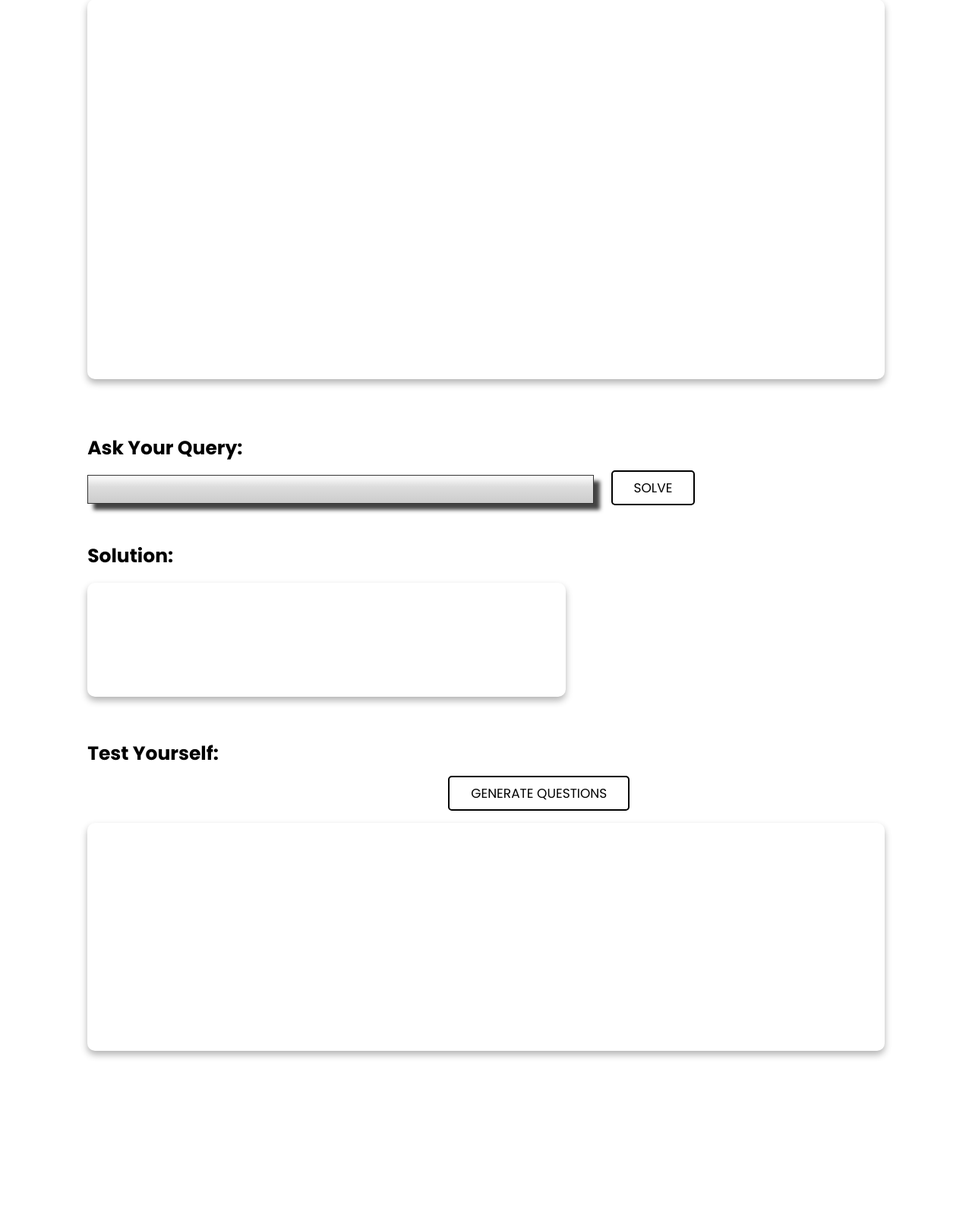
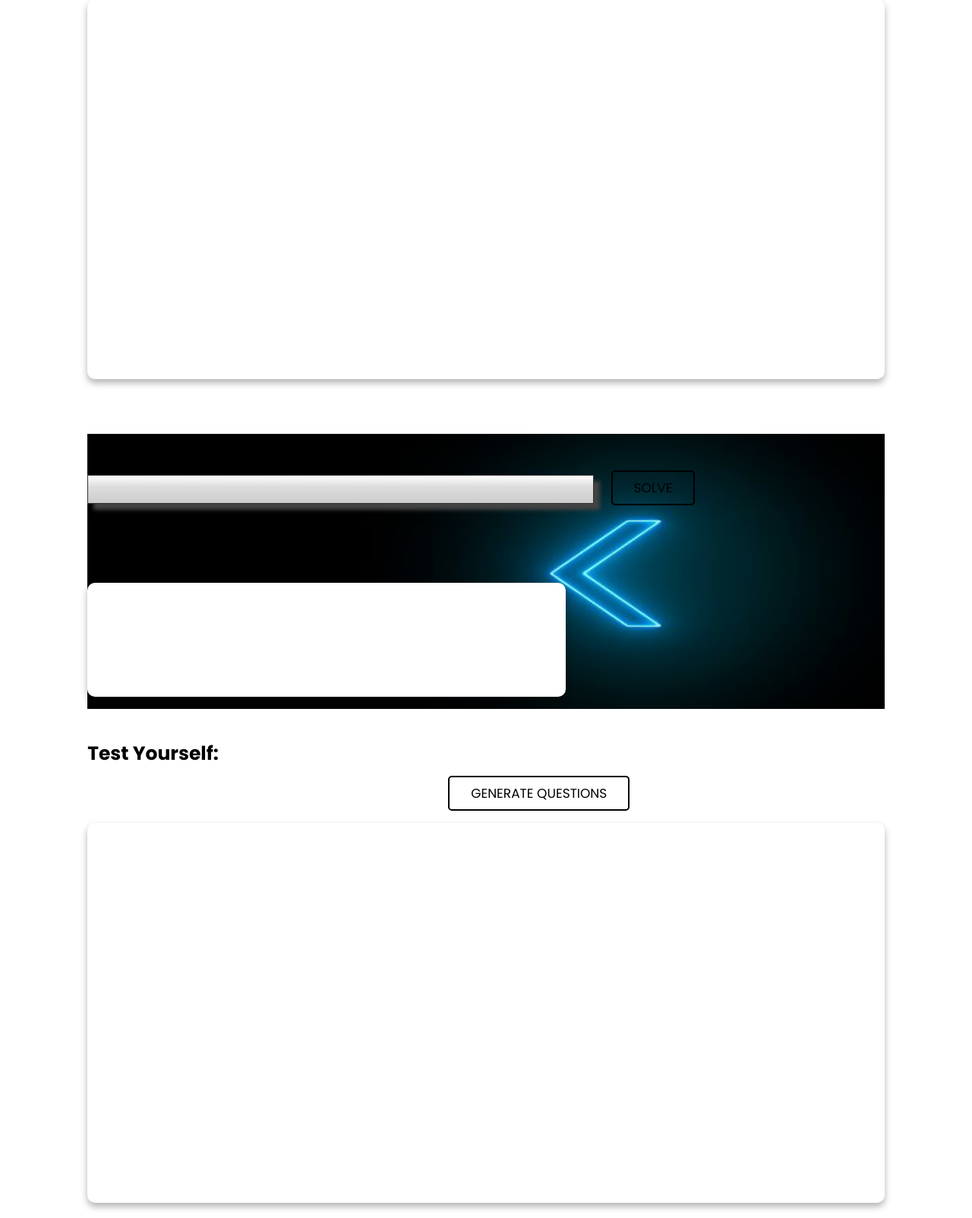
Before and after one commit to Shiva250503ss/LISA, a Flask app: page /live in a window 1280 px wide. Shown: the part 891-2494 px from the top of the page at 76% size. Before the commit the page ends 2283 px from the top, so only its background shows below. Run offline with Flask 2, Linux system fonts and the light colour scheme.

Commit message:
design upgraded

```diff
--- a/LISA3.0/glasses website/templates/live.html
+++ b/LISA3.0/glasses website/templates/live.html
@@ -1029,7 +1029,7 @@ section {
     text-decoration: none;
     box-shadow: 0 5px 10px 0 rgba(0, 0, 0, 0.3);
     width: 100%;
-    height: 300px;
+    height: 500px;
     background-color: #ffffff;
     padding: 10px 30px 40px;
   }
@@ -1118,6 +1118,13 @@ section {
   box-shadow: 8px 8px 5px #444;
   padding: 8px 12px;
   background-image: linear-gradient(180deg, #fff, #ddd 40%, #ccc);
+}
+.panda {
+  padding: 0;
+  position: relative;
+  background:url("{{url_for('static',filename='query.jpg')}}");
+  background-repeat: no-repeat;
+  background-size: 100% 100%;
 }
 
 
@@ -1215,6 +1222,7 @@ dropArea.innerHTML = filedata;
 </section>
         <!--<div style="height: 50px;width:100%;background-color:#fdfdfd"></div>-->
   <section style="background-color:rgb(255, 255, 255)">
+    <div class="panda" >
         <h1 style="font-size: 25px; color: rgb(0, 0, 0);">Ask your query:</h1>
         <span>
           <form action="answer_question" method="post">
@@ -1227,6 +1235,8 @@ dropArea.innerHTML = filedata;
           <h1 style="font-size: 25px;color:rgb(0, 0, 0)">Solution:</h1><br>
 
           <div class="text-card2 unselectable"style=" font-size: 15px;">{{answer}}</div> <br>
+          </span>
+    </div>
         </section>
           <!--<div style="height: 50px;width:100%;background-color:#000000"></div>-->
         <section>
```
Also changed, not shown: LISA3.0/glasses website/static/query.jpg (added).
